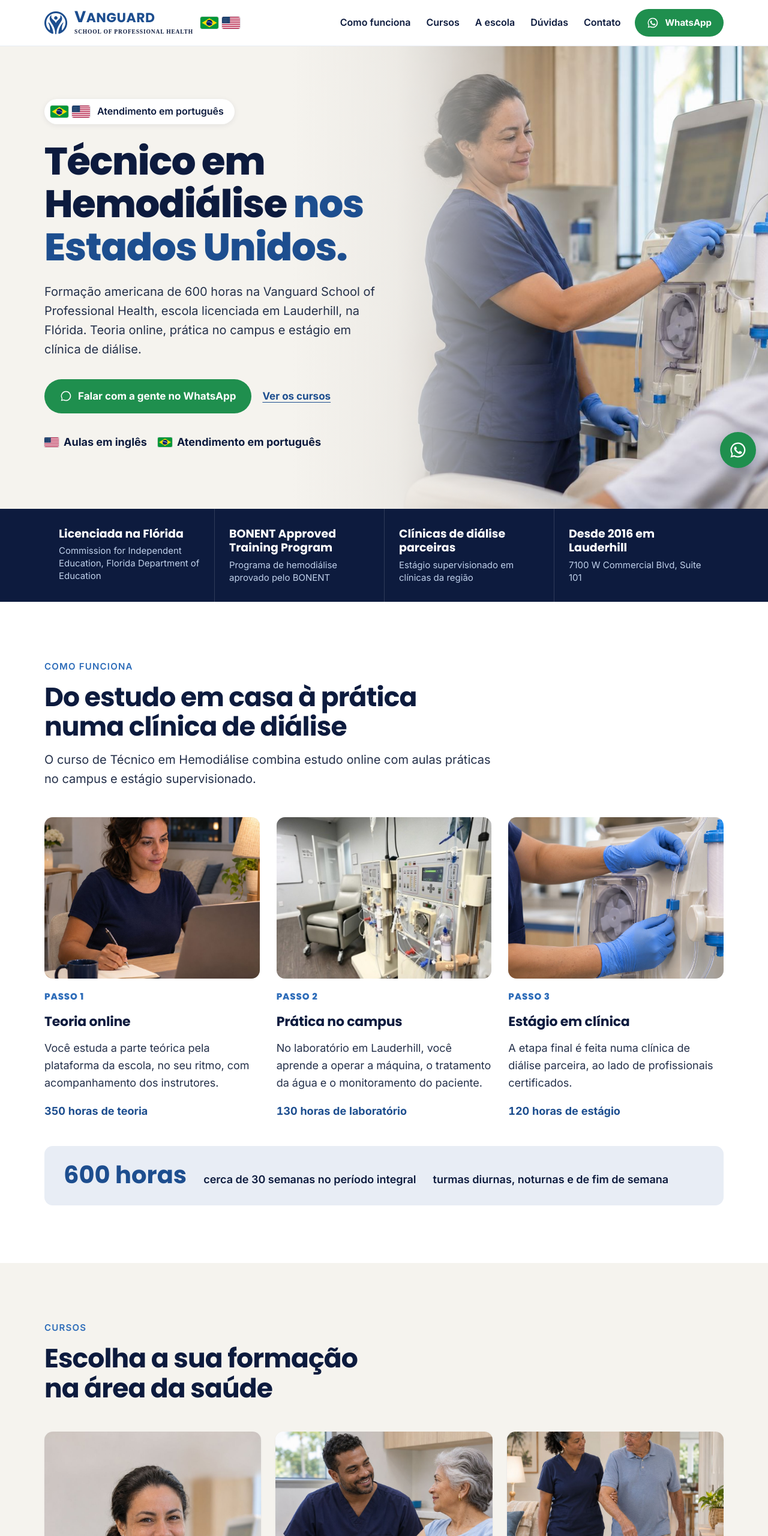
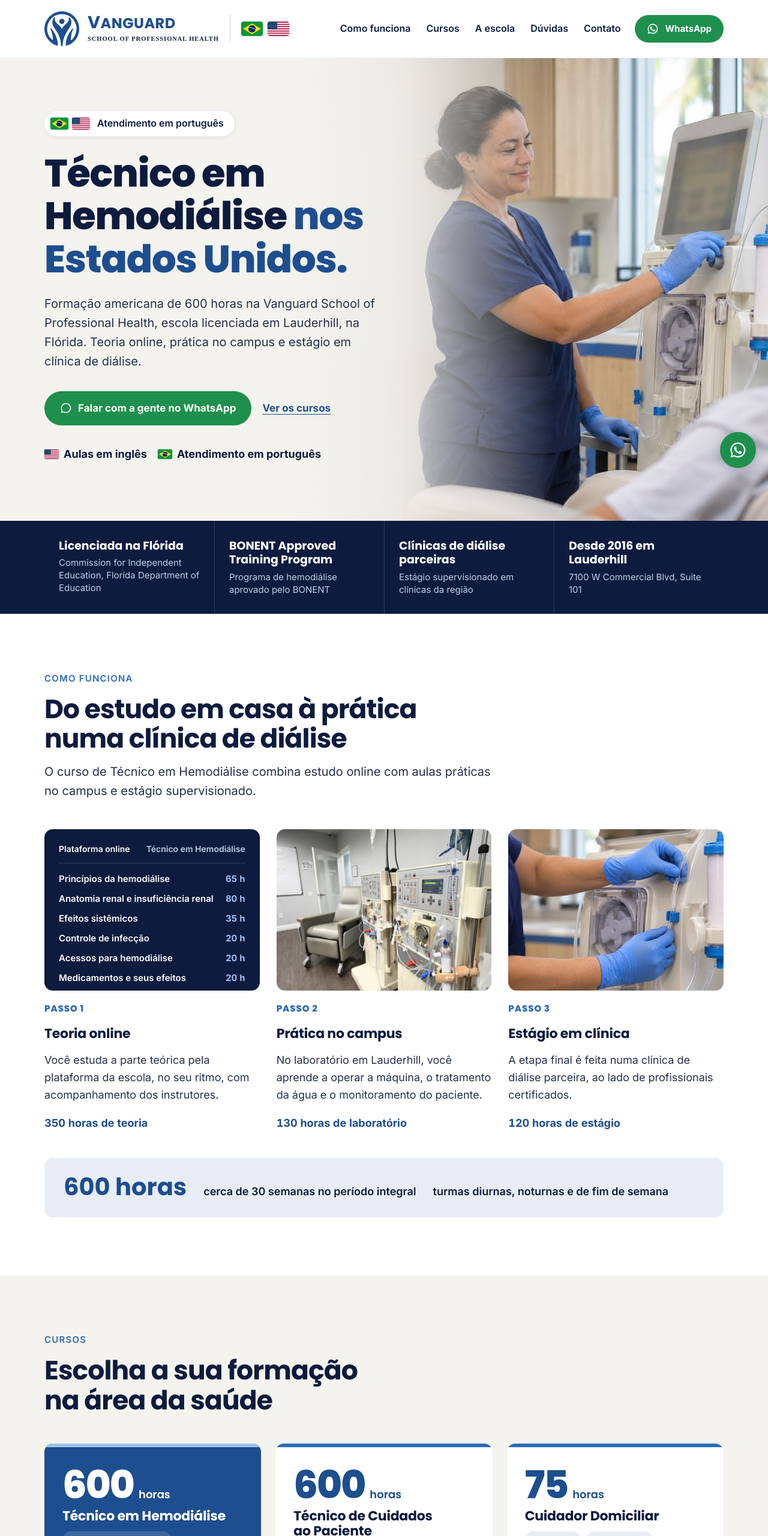
Before and after one commit to vanguardptbr-dot/vanguard-saude-site, a plain HTML site: page index.html in a window 1280 px wide. Shown: the top 2560 px of the page at 60% size. Drawn offline with Linux system fonts and the light colour scheme.

Commit message:
Troca fotos de IA por fotos reais, novo logo no topo e cards de cursos
Co-Authored-By: Claude Opus 5.5 <noreply@anthropic.com>
Claude-Session: https://claude.ai/code/session_01XXKpb4wVDX5kfGMYLD5wRe

```diff
--- a/index.html
+++ b/index.html
@@ -50,12 +50,18 @@ h3{font-size:22px;font-weight:700;letter-spacing:-.01em}
 
 /* Topo */
 .topo{position:sticky;top:0;z-index:20;background:rgba(255,255,255,.96);backdrop-filter:saturate(1.4) blur(8px);border-bottom:1px solid var(--nevoa)}
-.topo .wrap{display:flex;align-items:center;gap:24px;height:76px}
-.marca{display:flex;align-items:center;gap:12px;text-decoration:none}
-.marca img.sim{width:38px;height:auto}
-.marca .nome{font-family:var(--display);font-weight:700;font-size:22px;color:var(--azul);letter-spacing:.02em;line-height:1}
+.topo .wrap{display:flex;align-items:center;gap:24px;height:96px}
+.marca{display:flex;align-items:center;gap:14px;text-decoration:none}
+.marca img.sim{width:46px;height:auto}
+.marca-topo img.sim{width:58px}
+.marca-topo .nome{font-size:31px}
+.marca-topo .sub{font-size:12.5px;margin-top:6px}
+.marca .divisor{width:1px;height:46px;background:#CBD3E1;margin:0 4px}
+.flags-topo{gap:8px}
+.flags-topo img{width:36px;height:24px;border-radius:4px}
+.marca .nome{font-family:var(--display);font-weight:700;font-size:24px;color:var(--azul);letter-spacing:.02em;line-height:1}
 .marca .nome span{font-size:1.2em}
-.marca .sub{display:block;font-family:"Times New Roman",Georgia,serif;font-weight:700;font-size:9.5px;letter-spacing:.09em;color:var(--marinho);margin-top:4px}
+.marca .sub{display:block;font-family:"Times New Roman",Georgia,serif;font-weight:700;font-size:10.5px;letter-spacing:.09em;color:var(--marinho);margin-top:5px;white-space:nowrap}
 .menu{display:flex;gap:26px;margin-left:auto}
 .menu a{text-decoration:none;font-weight:600;font-size:16px;color:var(--marinho)}
 .menu a:hover{color:var(--azul-vivo)}
@@ -100,6 +106,14 @@ section{padding:96px 0}
 .total b{font-family:var(--display);font-size:40px;color:var(--azul);line-height:1}
 .total span{font-weight:600;color:var(--marinho)}
 
+.passo .img.plataforma{background:var(--marinho);color:#fff;padding:22px 24px;display:flex;flex-direction:column;gap:14px}
+.pl-topo{display:flex;justify-content:space-between;gap:12px;font-size:14px;font-weight:600;color:#BFD0EA;border-bottom:1px solid rgba(255,255,255,.15);padding-bottom:12px}
+.pl-topo span:first-child{color:#fff}
+.plataforma ul{list-style:none;display:grid;gap:9px}
+.plataforma li{display:flex;justify-content:space-between;gap:12px;font-size:15px;align-items:baseline}
+.plataforma li b{font-weight:600}
+.plataforma li i{font-style:normal;font-variant-numeric:tabular-nums;color:#9FC0F0;font-weight:700}
+
 /* Cursos */
 .cursos{background:var(--creme)}
 .grade-cursos{display:grid;grid-template-columns:repeat(3,1fr);gap:24px}
@@ -108,10 +122,15 @@ section{padding:96px 0}
 .curso .img img{width:100%;height:100%;object-fit:cover;object-position:center 30%}
 .curso .corpo{flex:1}
 .curso a{margin-top:auto!important;padding-top:6px}
-.curso .corpo{padding:26px 26px 28px;display:flex;flex-direction:column;gap:10px}
+.curso .corpo{padding:34px 30px 32px;display:flex;flex-direction:column;gap:12px;border-top:6px solid var(--azul-vivo)}
+.curso.destaque .corpo{background:var(--azul);color:#DCE6F5;border-top-color:#9FC0F0}
+.curso.destaque h3,.curso.destaque .horas-grande{color:#fff}
+.curso.destaque a{color:#fff}
+.horas-grande{font-family:var(--display);font-weight:800;font-size:64px;line-height:.9;color:var(--azul);letter-spacing:-.03em;font-variant-numeric:tabular-nums}
+.horas-grande small{font-size:18px;font-weight:600;letter-spacing:0;margin-left:8px}
 .curso .meta{display:flex;flex-wrap:wrap;gap:8px}
 .curso .meta span{font-size:14px;font-weight:600;background:var(--nevoa);color:var(--azul);padding:4px 12px;border-radius:999px}
-.curso.destaque .meta span{background:var(--azul);color:#fff}
+.curso.destaque .meta span{background:rgba(255,255,255,.14);color:#fff}
 .curso p{font-size:17px}
 .curso a{margin-top:6px;font-weight:700;color:var(--azul);text-decoration:none}
 .curso a:hover{text-decoration:underline;text-underline-offset:4px}
@@ -127,13 +146,13 @@ section{padding:96px 0}
 .galeria .g1{grid-column:span 2;grid-row:span 2}
 .galeria .g4{grid-row:span 2}
 .galeria .g7{grid-column:span 2}
-.galeria .g1 img{object-position:center 18%}
+
 .selo-real{display:inline-flex;align-items:center;gap:8px;font-weight:600;font-size:15px;color:var(--azul);background:var(--nevoa);padding:6px 14px;border-radius:999px;width:fit-content}
 .selo-real::before{content:"";width:8px;height:8px;border-radius:50%;background:var(--verde-wa)}
 
 /* Idioma */
 .idioma-bloco .wrap{display:grid;grid-template-columns:1fr 1fr;gap:64px;align-items:center}
-.idioma-bloco .img{border-radius:var(--raio);overflow:hidden;aspect-ratio:4/5;max-height:620px}
+.idioma-bloco .img{border-radius:var(--raio);overflow:hidden;aspect-ratio:5/4}
 .idioma-bloco .img img{width:100%;height:100%;object-fit:cover}
 .duas{display:grid;gap:18px;margin-top:30px}
 .dupla{display:flex;gap:18px;align-items:flex-start;padding:22px 24px;border-radius:var(--raio);background:var(--nevoa)}
@@ -146,7 +165,7 @@ section{padding:96px 0}
 .carreira .texto{padding:88px 56px 88px max(24px,calc((100vw - var(--max))/2 + 24px));display:flex;flex-direction:column;gap:20px;justify-content:center}
 .carreira h2{color:#fff}
 .carreira p{color:#DCE6F5;max-width:52ch}
-.carreira .img{min-height:420px;background:url(assets/formatura.jpg) center/cover}
+.carreira .img{min-height:460px;background:url(assets/real-formandos.jpg) center 22%/cover}
 
 /* Dúvidas */
 .faq{max-width:860px}
@@ -229,7 +248,12 @@ footer details p{margin-top:10px;max-width:90ch}
   .hero .foto::after{background:linear-gradient(180deg,rgba(245,243,238,0) 60%,var(--creme) 100%)}
   .hero .wrap{padding-top:28px;padding-bottom:64px}
   .topo .btn span{display:none}
-  .marca .sub{display:none}
+  .marca-topo img.sim{width:42px}
+  .marca-topo .nome{font-size:23px}
+  .marca-topo .sub{font-size:9.5px}
+  .marca .divisor{display:none}
+  .flags-topo img{width:28px;height:19px}
+  .topo .wrap{height:76px}
   .form .linha{grid-template-columns:1fr}
   .form{padding:24px}
 }
@@ -240,13 +264,14 @@ footer details p{margin-top:10px;max-width:90ch}
 
 <header class="topo">
   <div class="wrap">
-    <a class="marca" href="#inicio" aria-label="Vanguard School of Professional Health, início">
+    <a class="marca marca-topo" href="#inicio" aria-label="Vanguard School of Professional Health, início">
       <img class="sim" src="assets/simbolo-azul.svg" alt="">
-      <div>
+      <div class="palavras">
         <div class="nome"><span>V</span>ANGUARD</div>
         <span class="sub">SCHOOL OF PROFESSIONAL HEALTH</span>
       </div>
-      <span class="flags" aria-label="Brasil e Estados Unidos"><img src="assets/flag-br.svg" alt=""><img src="assets/flag-us.svg" alt=""></span>
+      <span class="divisor" aria-hidden="true"></span>
+      <span class="flags flags-topo" aria-label="Atendimento em português, aulas em inglês"><img src="assets/flag-br.svg" alt=""><img src="assets/flag-us.svg" alt=""></span>
     </a>
     <nav class="menu" aria-label="Seções">
       <a href="#como-funciona">Como funciona</a>
@@ -301,7 +326,17 @@ footer details p{margin-top:10px;max-width:90ch}
     </div>
     <div class="passos">
       <article class="passo revela">
-        <div class="img"><img src="assets/online.jpg" alt="Aluna estudando à noite no notebook" loading="lazy"></div>
+        <div class="img plataforma" aria-label="Exemplo dos módulos teóricos do curso">
+          <div class="pl-topo"><span>Plataforma online</span><span>Técnico em Hemodiálise</span></div>
+          <ul>
+            <li><b>Princípios da hemodiálise</b><i>65 h</i></li>
+            <li><b>Anatomia renal e insuficiência renal</b><i>80 h</i></li>
+            <li><b>Efeitos sistêmicos</b><i>35 h</i></li>
+            <li><b>Controle de infecção</b><i>20 h</i></li>
+            <li><b>Acessos para hemodiálise</b><i>20 h</i></li>
+            <li><b>Medicamentos e seus efeitos</b><i>20 h</i></li>
+          </ul>
+        </div>
         <span class="num">PASSO 1</span>
         <h3>Teoria online</h3>
         <p>Você estuda a parte teórica pela plataforma da escola, no seu ritmo, com acompanhamento dos instrutores.</p>
@@ -334,28 +369,31 @@ footer details p{margin-top:10px;max-width:90ch}
     </div>
     <div class="grade-cursos">
       <article class="curso destaque revela">
-        <div class="img"><img src="assets/retrato.jpg" alt="Técnica em hemodiálise sorrindo no laboratório" loading="lazy"></div>
+
         <div class="corpo">
-          <div class="meta"><span>600 horas</span><span>Teoria online + campus</span></div>
+          <div class="horas-grande">600<small>horas</small></div>
           <h3>Técnico em Hemodiálise</h3>
+          <div class="meta"><span>Teoria online + campus</span><span>Estágio em clínica</span></div>
           <p>Hemodialysis Technician. Prepara você para atuar em clínicas de diálise e para as provas nacionais de certificação.</p>
           <a class="js-wa" href="#contato" data-msg="Olá! Quero saber mais sobre o curso de Técnico em Hemodiálise.">Quero saber mais</a>
         </div>
       </article>
       <article class="curso revela">
-        <div class="img"><img src="assets/pct.jpg" alt="Técnico medindo a pressão de uma paciente idosa" loading="lazy"></div>
+
         <div class="corpo">
-          <div class="meta"><span>600 horas</span><span>Presencial</span></div>
+          <div class="horas-grande">600<small>horas</small></div>
           <h3>Técnico de Cuidados ao Paciente</h3>
+          <div class="meta"><span>Presencial</span><span>EKG e flebotomia</span></div>
           <p>Patient Care Technician. Formação ampla para hospitais e clínicas, com EKG, flebotomia e cuidados de enfermagem.</p>
           <a class="js-wa" href="#contato" data-msg="Olá! Quero saber mais sobre o curso de Patient Care Technician.">Quero saber mais</a>
         </div>
       </article>
       <article class="curso revela">
-        <div class="img"><img src="assets/hha.jpg" alt="Cuidadora ajudando um idoso a caminhar em casa" loading="lazy"></div>
+
         <div class="corpo">
-          <div class="meta"><span>75 horas</span><span>Presencial</span></div>
+          <div class="horas-grande">75<small>horas</small></div>
           <h3>Cuidador Domiciliar</h3>
+          <div class="meta"><span>Presencial</span><span>Curso rápido</span></div>
           <p>Home Health Aide. Curso rápido para quem quer trabalhar com cuidados de pacientes em casa.</p>
           <a class="js-wa" href="#contato" data-msg="Olá! Quero saber mais sobre o curso de Home Health Aide.">Quero saber mais</a>
         </div>
@@ -372,20 +410,17 @@ footer details p{margin-top:10px;max-width:90ch}
       <span class="selo-real">Fotos reais da escola</span>
     </div>
     <div class="galeria">
-      <figure class="g1 revela"><div class="ft"><img src="assets/real-fachada.jpg" alt="Fachada da Vanguard School of Professional Health, Suite 101, com o selo BONENT Approved Training Program" loading="lazy"></div><figcaption>Nossa fachada, na Suite 101</figcaption></figure>
-      <figure class="revela"><div class="ft"><img src="assets/real-lab.jpg" alt="Laboratório com máquinas de hemodiálise" loading="lazy"></div><figcaption>Laboratório de hemodiálise</figcaption></figure>
-      <figure class="g4 revela"><div class="ft"><img src="assets/real-formandos.jpg" alt="Formandos da Vanguard com seus certificados" loading="lazy" style="object-position:center 30%"></div><figcaption>Dia de formatura</figcaption></figure>
+      <figure class="g1 revela"><div class="ft"><img src="assets/real-diretora.jpg" alt="Diretora da escola recebendo a turma em sala de aula" loading="lazy" style="object-position:center 35%"></div><figcaption>Boas-vindas à turma</figcaption></figure>
       <figure class="revela"><div class="ft"><img src="assets/real-sala.jpg" alt="Sala de aula com carteiras e equipamento de diálise" loading="lazy"></div><figcaption>Sala de aula</figcaption></figure>
       <figure class="revela"><div class="ft"><img src="assets/real-demo.jpg" alt="Instrutor demonstrando uma linha de diálise para os alunos" loading="lazy"></div><figcaption>Aula prática com instrutor</figcaption></figure>
-      <figure class="revela"><div class="ft"><img src="assets/real-turma.jpg" alt="Turma reunida em atividade sobre acessos para diálise" loading="lazy"></div><figcaption>Turma em atividade</figcaption></figure>
-      <figure class="g7 revela"><div class="ft"><img src="assets/real-diretora.jpg" alt="Diretora da escola apresentando para a turma" loading="lazy" style="object-position:center 35%"></div><figcaption>Boas-vindas à turma</figcaption></figure>
+      <figure class="g7 revela"><div class="ft"><img src="assets/real-turma.jpg" alt="Turma reunida em atividade sobre acessos para diálise" loading="lazy" style="object-position:center 40%"></div><figcaption>Turma em atividade</figcaption></figure>
     </div>
   </div>
 </section>
 
 <section class="idioma-bloco">
   <div class="wrap">
-    <div class="img revela"><img src="assets/atendimento.jpg" alt="Atendente sorrindo com fone de ouvido na recepção" loading="lazy"></div>
+    <div class="img revela"><img src="assets/real-fachada.jpg" alt="Fachada da Vanguard School of Professional Health na Suite 101, em Lauderhill, com o selo BONENT Approved Training Program" loading="lazy" style="object-position:center 30%"></div>
     <div class="revela">
       <span class="eyebrow">Por que Vanguard Saúde</span>
       <h2>Uma escola americana que fala a sua língua</h2>
@@ -406,7 +441,7 @@ footer details p{margin-top:10px;max-width:90ch}
       <p>Ao concluir o programa, você recebe o diploma da escola e pode se inscrever nas provas nacionais de certificação em hemodiálise, como a CCHT (NNCC) e a CHT (BONENT), conforme os requisitos de cada banca.</p>
       <div><a class="btn btn-claro js-wa" href="#contato" data-msg="Olá! Quero começar minha carreira na área da saúde.">Quero começar</a></div>
     </div>
-    <div class="img" role="img" aria-label="Formandos sorrindo com seus certificados"></div>
+    <div class="img" role="img" aria-label="Formatura real de uma turma da Vanguard, com a diretora e os alunos segurando seus certificados"></div>
   </div>
 </section>
 
```
Also changed, not shown: assets/atendimento.jpg (deleted), assets/formatura.jpg (deleted), assets/hha.jpg (deleted), assets/online.jpg (deleted), assets/pct.jpg (deleted), assets/real-fachada.jpg, assets/retrato.jpg (deleted).
